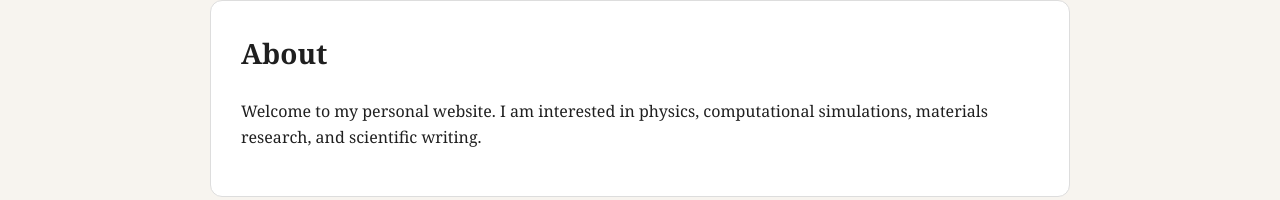
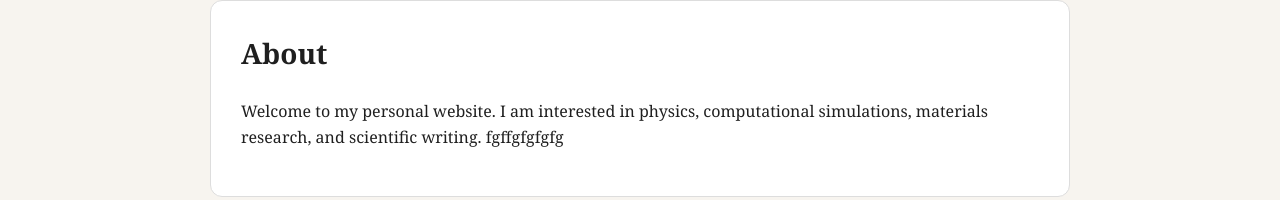
Before and after one commit to zeynepgnc/zeynepgnc.github.io, a plain HTML site: page index.html in a window 1280 px wide. Shown: the part 411-611 px from the top of the page. Drawn offline with Linux system fonts and the light colour scheme.

```diff
--- a/index.html
+++ b/index.html
@@ -31,7 +31,7 @@
             <h2>About</h2>
             <p>
                 Welcome to my personal website. I am interested in physics, computational
-                simulations, materials research, and scientific writing.
+                simulations, materials research, and scientific writing. fgffgfgfgfg
             </p>
         </section>
 
```
